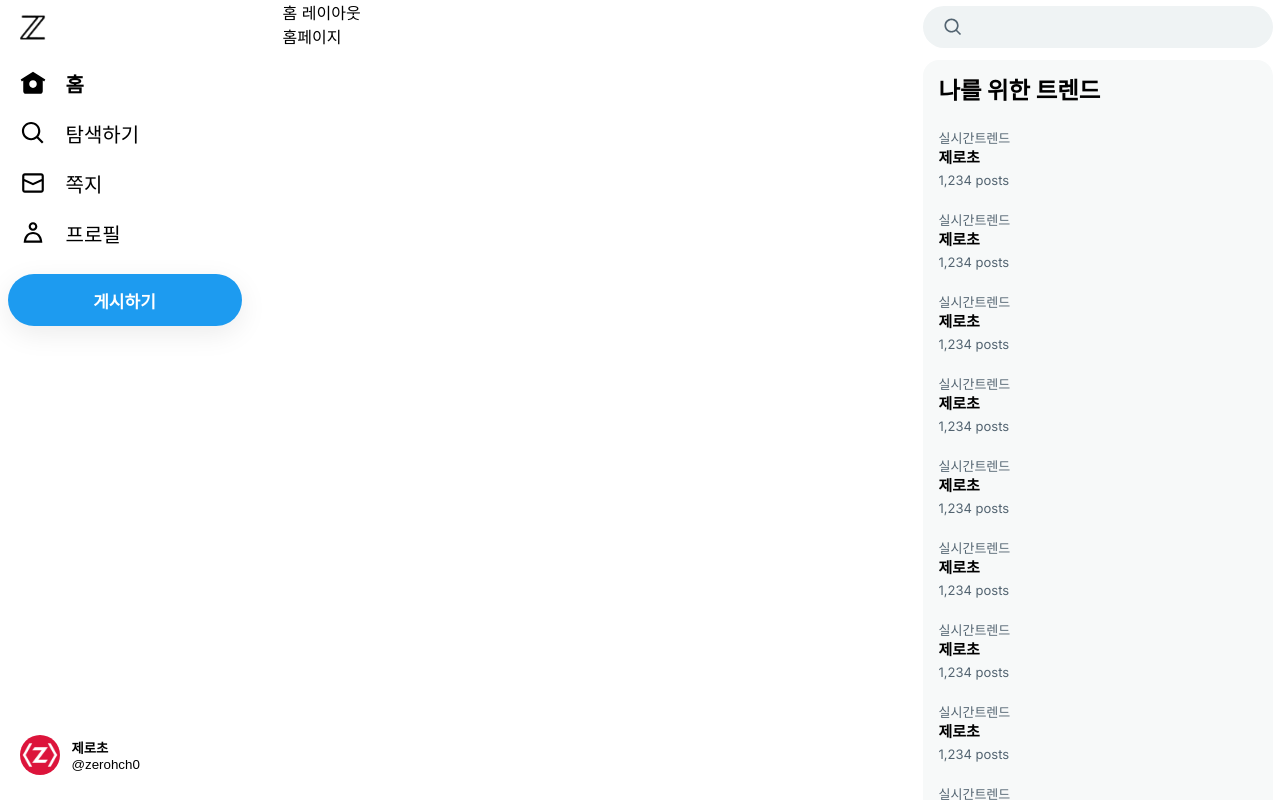
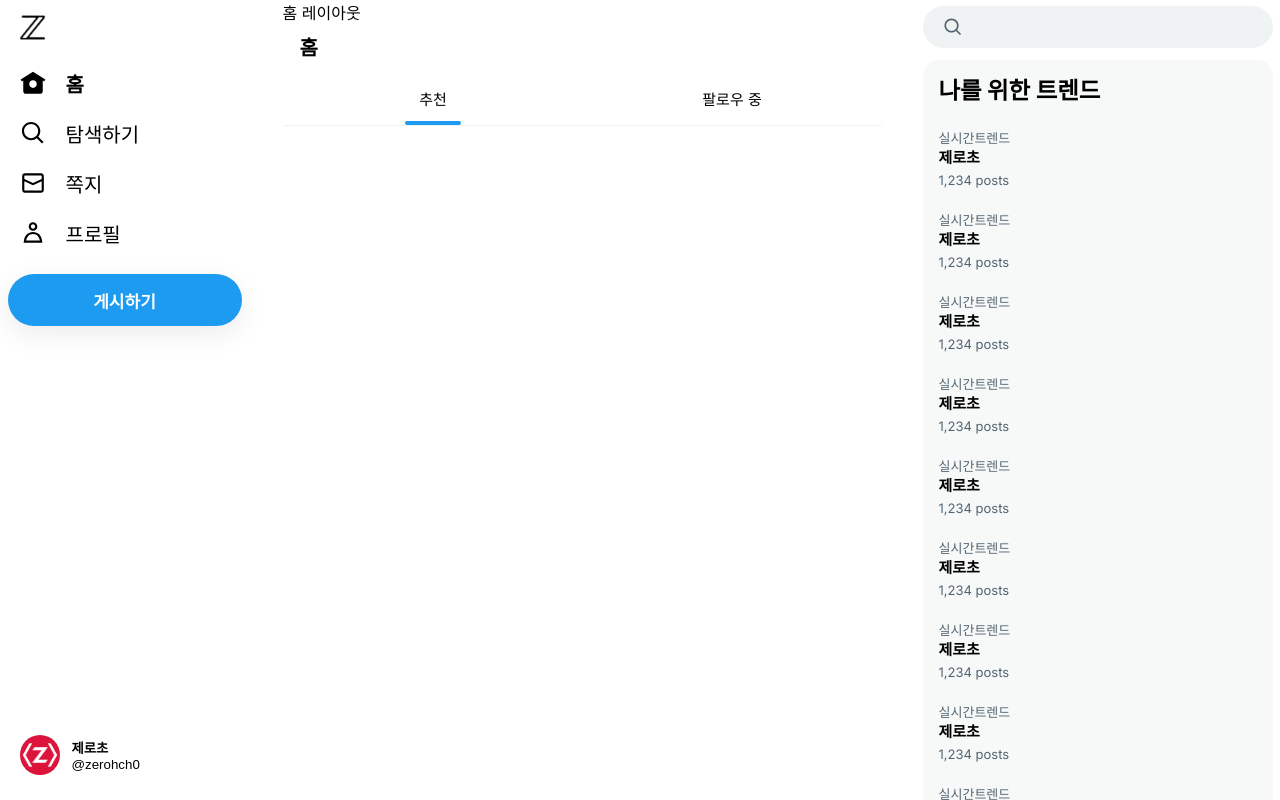
Before and after one commit to sungjaechoi/X_com, a Next.js app: page /home in a window 1280 px wide. Built offline with nearby package versions, Linux system fonts and the light colour scheme.

Commit message:
main home tab 구성

```diff
--- /dev/null
+++ b/src/app/(afterLogin)/home/_component/Tab.tsx
@@ -0,0 +1,30 @@
+"use client";
+import style from './tab.module.css';
+import {useState} from "react";
+
+export default function Tab() {
+  const [tab, setTab] = useState('rec');
+
+  const onClickRec = () => {
+    setTab('rec');
+  }
+  const onClickFol = () => {
+    setTab('fol');
+  }
+
+  return (
+    <div className={style.homeFixed}>
+      <div className={style.homeText}>홈</div>
+      <div className={style.homeTab}>
+        <div onClick={onClickRec}>
+          추천
+          <div className={style.tabIndicator} hidden={tab === 'fol'}></div>
+        </div>
+        <div onClick={onClickFol}>
+          팔로우 중
+          <div className={style.tabIndicator} hidden={tab === 'rec'}></div>
+        </div>
+      </div>
+    </div>
+  )
+}
--- /dev/null
+++ b/src/app/(afterLogin)/home/_component/TabProvider.tsx
@@ -0,0 +1,19 @@
+"use client"
+
+import {createContext, ReactNode, useState} from "react";
+
+export const TabContext = createContext({
+  tab: 'rec',
+  setTab: (value: 'rec' | 'fol') => {},
+});
+
+type Props = { children: ReactNode };
+export default function TabProvider({ children }: Props) {
+  const [tab, setTab] = useState('rec');
+
+  return (
+    <TabContext.Provider value={{ tab, setTab }}>
+      {children}
+    </TabContext.Provider>
+  )
+}
--- /dev/null
+++ b/src/app/(afterLogin)/home/_component/tab.module.css
@@ -0,0 +1,58 @@
+.main {
+  width: 600px;
+  border-color: rgb(239, 243, 244);
+  border-right-width: 1px;
+  border-left-width: 1px;
+  border-left-style: solid;
+  border-right-style: solid;
+  display: flex;
+  flex-direction: column;
+  align-items: stretch;
+}
+
+.homeFixed {
+  position: fixed;
+  z-index: 1;
+  width: 598px;
+  background-color: rgba(255, 255, 255, 0.85);
+  backdrop-filter: blur(12px);
+  border-color: rgb(239, 243, 244);
+  border-bottom-width: 1px;
+  border-bottom-style: solid;
+}
+
+.homeText {
+  font-size: 20px;
+  line-height: 24px;
+  font-weight: bold;
+  padding: 12px 16px;
+}
+
+.homeTab {
+  height: 53px;
+  display: flex;
+}
+
+.homeTab > div {
+  flex: 1;
+  display: flex;
+  align-items: center;
+  justify-content: center;
+  font-size: 15px;
+  cursor: pointer;
+  position: relative;
+}
+.homeTab a:hover {
+  background-color: rgba(15,20,25, 0.1);
+}
+
+.tabIndicator {
+  height: 4px;
+  align-self: center;
+  background-color: rgb(29, 155, 240);
+  min-width: 56px;
+  width: 56px;
+  position: absolute;
+  bottom: 0px;
+  border-radius: 9999px;
+}
--- /dev/null
+++ b/src/app/(afterLogin)/home/home.module.css
@@ -0,0 +1,11 @@
+.main {
+  width: 600px;
+  border-color: rgb(239, 243, 244);
+  border-right-width: 1px;
+  border-left-width: 1px;
+  border-left-style: solid;
+  border-right-style: solid;
+  display: flex;
+  flex-direction: column;
+  align-items: stretch;
+}
--- a/src/app/(afterLogin)/home/page.tsx
+++ b/src/app/(afterLogin)/home/page.tsx
@@ -1,7 +1,27 @@
+import style from './home.module.css';
+import Tab from "./_component/Tab";
+import TabProvider from "./_component/TabProvider";
+import PostForm from "./_component/PostForm";
+import Post from "../_component/Post";
 export default function Home() {
   return (
-    <main>
-      홈페이지
+    <main className={style.main}>
+      <TabProvider>
+        <Tab/>
+        {/* <PostForm />
+        <Post/>
+        <Post/>
+        <Post/>
+        <Post/>
+        <Post/>
+        <Post/>
+        <Post/>
+        <Post/>
+        <Post/>
+        <Post/>
+        <Post/>
+        <Post/> */}
+      </TabProvider>
     </main>
   )
 }
```
Also changed, not shown: src/app/(afterLogin)/home/_component/tabProvider.module.css (added).
